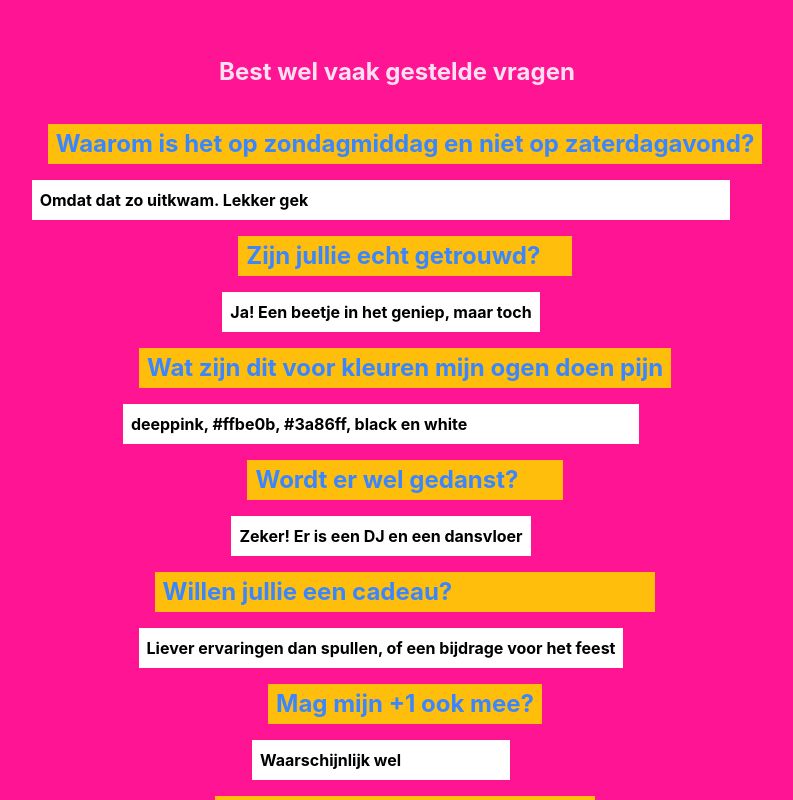
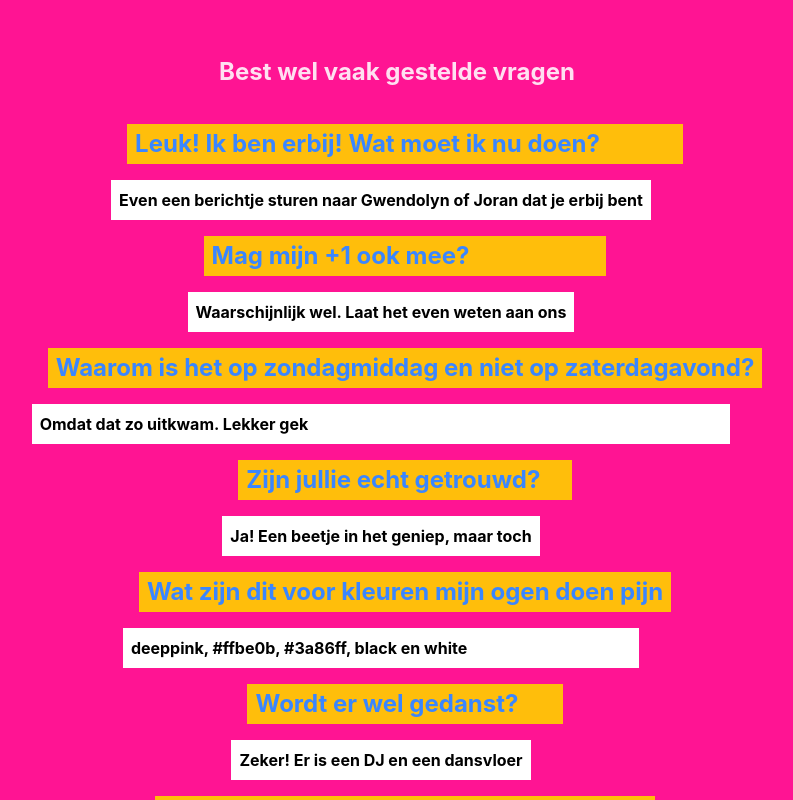
Before and after one commit to feestgwenenjoran/feest, a Vue app: page / in a window 1280 px wide. Shown: the part 860-1660 px from the top of the page, without its empty margins (243-1036 px from the left). Built offline with nearby package versions, Linux system fonts and the light colour scheme.

Commit message:
Add rsvp question

```diff
--- a/src/components/TheFAQ.vue
+++ b/src/components/TheFAQ.vue
@@ -15,6 +15,15 @@ export default {
   data() {
     return {
       faqItems: [
+        {
+          question: "Leuk! Ik ben erbij! Wat moet ik nu doen?",
+          answer:
+            "Even een berichtje sturen naar Gwendolyn of Joran dat je erbij bent",
+        },
+        {
+          question: "Mag mijn +1 ook mee?",
+          answer: "Waarschijnlijk wel. Laat het even weten aan ons",
+        },
         {
           question: "Waarom is het op zondagmiddag en niet op zaterdagavond?",
           answer: "Omdat dat zo uitkwam. Lekker gek",
@@ -35,10 +44,6 @@ export default {
           question: "Willen jullie een cadeau?",
           answer:
             "Liever ervaringen dan spullen, of een bijdrage voor het feest",
-        },
-        {
-          question: "Mag mijn +1 ook mee?",
-          answer: "Waarschijnlijk wel",
         },
         {
           question: "Waar ligt Culemborg helemaal?",
```
